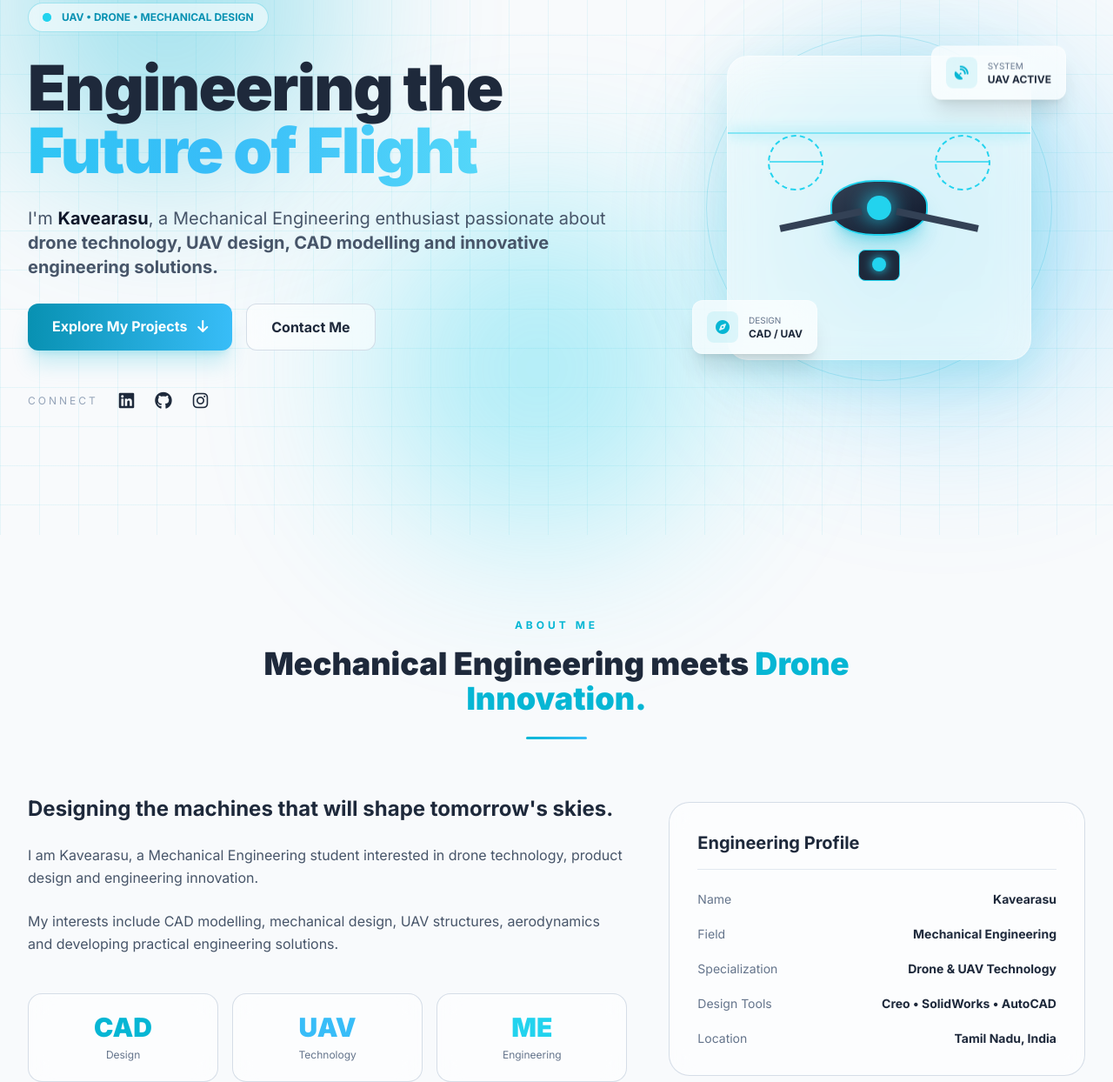
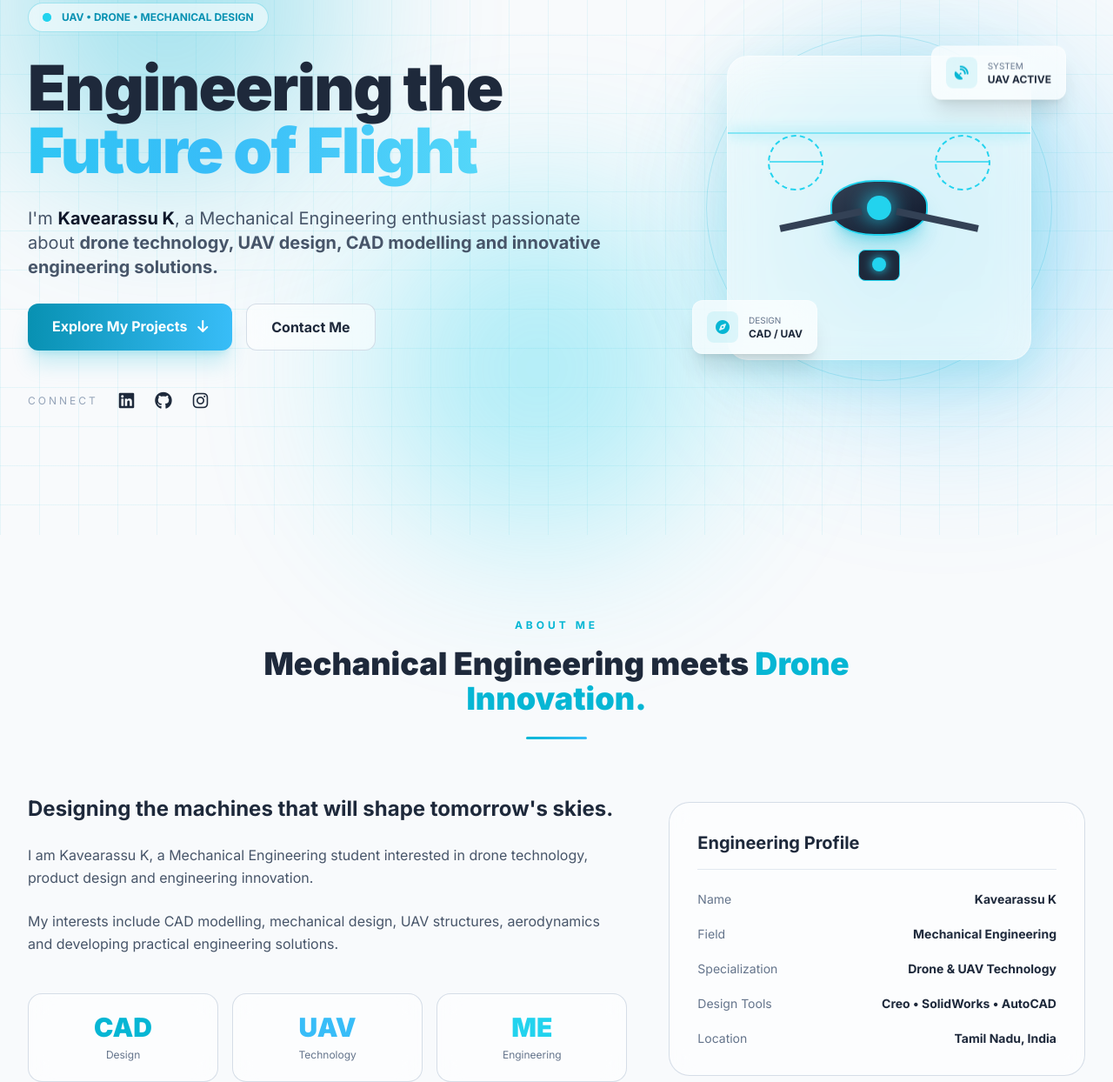
Before and after one commit to kavearassuk-tech/git_training-, a plain HTML site: page index.html in a window 1280 px wide. Shown: the part 185-1429 px from the top of the page at 87% size. Drawn offline with nearby package versions, Linux system fonts and the light colour scheme.

Commit message:
Name Corrected

```diff
--- a/index.html
+++ b/index.html
@@ -4,7 +4,7 @@
     <meta charset="UTF-8">
     <meta name="viewport" content="width=device-width, initial-scale=1.0">
 
-    <title>Kavearasu | Drone Technology & Mechanical Design</title>
+    <title>Kavearassu K | Drone Technology & Mechanical Design</title>
 
     <!-- Tailwind CSS -->
     <script src="https://cdn.tailwindcss.com"></script>
@@ -440,7 +440,7 @@
                               max-w-2xl leading-relaxed">
 
                         I'm <strong class="text-slate-900
-                        dark:text-white">Kavearasu</strong>,
+                        dark:text-white">Kavearassu K</strong>,
                         a Mechanical Engineering enthusiast passionate
                         about <strong>drone technology, UAV design,
                         CAD modelling and innovative engineering
@@ -782,7 +782,7 @@
                     <p class="text-slate-600 dark:text-slate-400
                               leading-relaxed">
 
-                        I am Kavearasu, a Mechanical Engineering
+                        I am Kavearassu K, a Mechanical Engineering
                         student interested in drone technology,
                         product design and engineering innovation.
 
@@ -875,7 +875,7 @@
                                 </span>
 
                                 <span class="font-bold">
-                                    Kavearasu
+                                    Kavearassu K
                                 </span>
 
                             </div>
```
